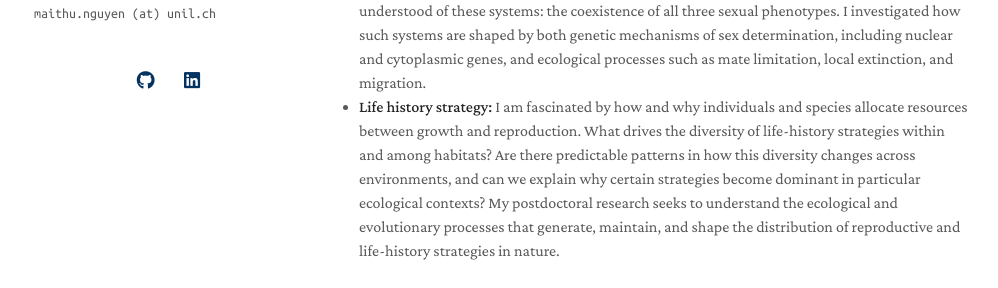
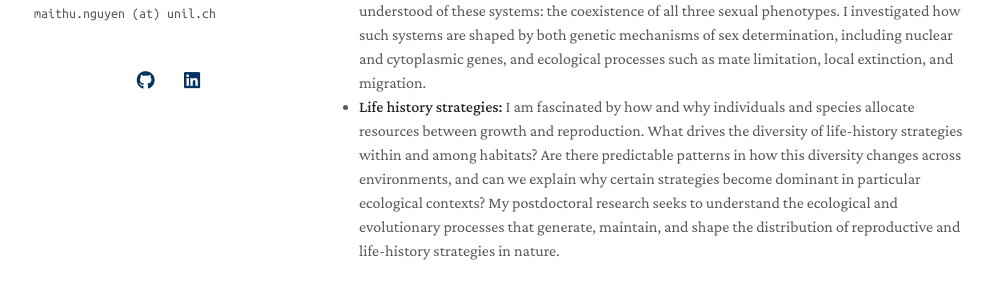
Before and after one commit to maithunguyen/maithunguyen.github.io, a Jekyll site: the page built from index.md, in a window 1280 px wide and 900 px high. Shown: the part 316-604 px from the top of the window, without its empty margins (151-1149 px from the left). Built offline with Jekyll 4.4.1, drawn with Linux system fonts in a browser that asks for light colours; nearby versions of some CDN libraries; a style sheet for code colours, icons or effects is not loaded; our own code applies the rules of GitHub Pages for plain Markdown files.

Commit message:
Update index.md

```diff
--- a/index.md
+++ b/index.md
@@ -9,7 +9,7 @@ I am an evolutionary biologist studying sexual systems, life-history strategies,
 ## Research Interests
 
 - **Plant sexual systems:** I am fascinated by the remarkable diversity of sexual systems in plants. Although most flowering plants are hermaphroditic, many species exhibit different combinations of males, females, and hermaphrodites. My PhD focused on one of the least understood of these systems: the coexistence of all three sexual phenotypes. I investigated how such systems are shaped by both genetic mechanisms of sex determination, including nuclear and cytoplasmic genes, and ecological processes such as mate limitation, local extinction, and migration.
-- **Life history strategy:** I am fascinated by how and why individuals and species allocate resources between growth and reproduction. What drives the diversity of life-history strategies within and among habitats? Are there predictable patterns in how this diversity changes across environments, and can we explain why certain strategies become dominant in particular ecological contexts? My postdoctoral research seeks to understand the ecological and evolutionary processes that generate, maintain, and shape the distribution of reproductive and life-history strategies in nature.
+- **Life history strategies:** I am fascinated by how and why individuals and species allocate resources between growth and reproduction. What drives the diversity of life-history strategies within and among habitats? Are there predictable patterns in how this diversity changes across environments, and can we explain why certain strategies become dominant in particular ecological contexts? My postdoctoral research seeks to understand the ecological and evolutionary processes that generate, maintain, and shape the distribution of reproductive and life-history strategies in nature.
 
 ## News
 - **[Jun. 2026]** I have been awarded a Swiss Postdoc.Mobility Fellowship to work with Prof. Rob Salguero-Gómez at the University of Oxford, where I will investigate the global distribution of mating systems, life-history strategies, and habitat disturbance.
```
